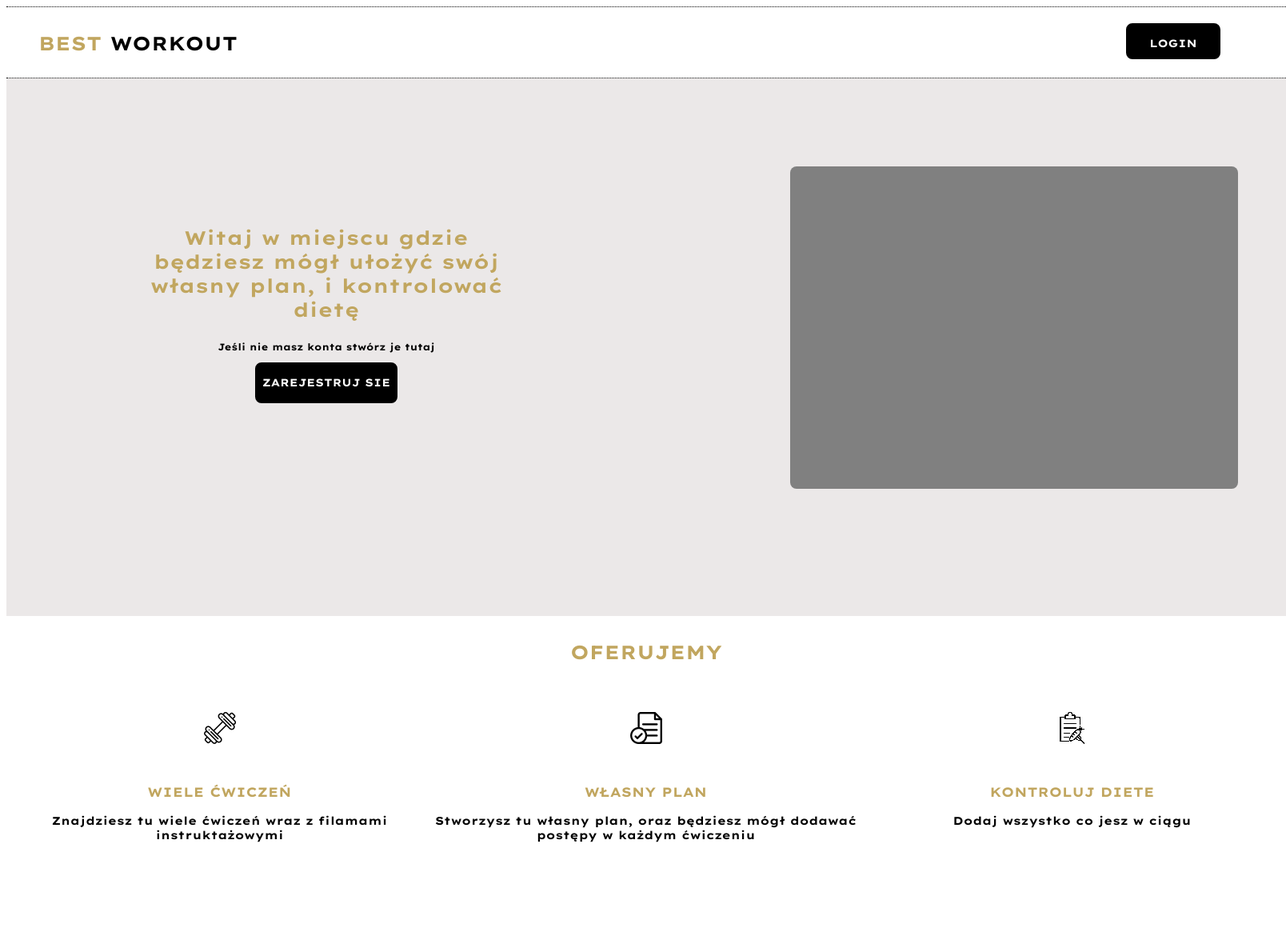
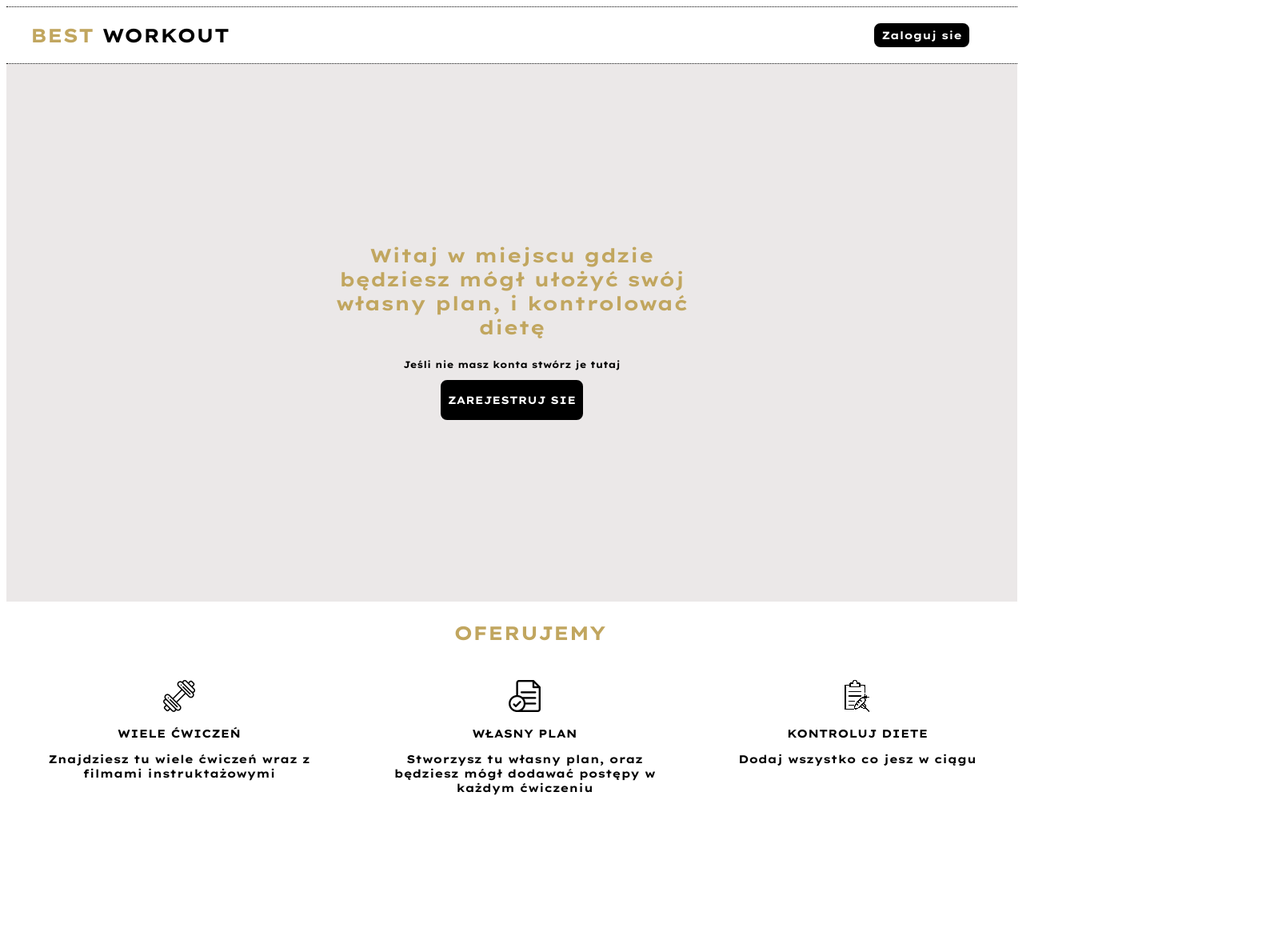
Before and after one commit to M1kkar/workout-app-front, a Vue app: page / in a window 1280 px wide. Shown: the top 1190 px of the page at 80% size, 1608 px wide, since content can reach past the window. Built offline with nearby package versions, Linux system fonts and the light colour scheme.

Commit message:
Rejestracja dalej bez walidacji, poprawione formatki flexbox

```diff
--- a/src/App.vue
+++ b/src/App.vue
@@ -1,5 +1,5 @@
 <template>
-        <router-view/>
+        <router-view></router-view>
 </template>
 
 <script>
--- a/src/components/Dashboard.vue
+++ b/src/components/Dashboard.vue
@@ -1,12 +1,31 @@
 <template>
-  <div>
-    <h2>Strona glowna</h2>
+  <div class="flexbox-containter">
+    <div class="header">
+      <div class="logo">
+        <a v-on:click="changeRoute('/dashboard')"><h2><span style="color: #C1A65F">BEST</span> WORKOUT</h2></a>
+      </div>
+
+    </div>
+    <my-footer></my-footer>
   </div>
 </template>
 
 <script>
+import Footer from "./Footer";
 export default {
-  name: "Dashboard"
+  components:{
+    'my-footer': Footer,
+  },
+  methods:{
+    changeRoute(route) {
+      this.$router.push(route).catch(error => {
+        if(error.name !== "NavigationDuplicated"){
+          throw error;
+        }
+      });
+    },
+  }
+
 }
 </script>
 
--- a/src/components/Footer.vue
+++ b/src/components/Footer.vue
@@ -11,7 +11,6 @@
   height: 64px;
   width: 100%;
   background-color: black;
-
   text-align: center;
 
 
--- a/src/components/HomePage.vue
+++ b/src/components/HomePage.vue
@@ -1,56 +1,73 @@
 <template>
-  <div class="container">
-      <div class="header">
-        <a v-on:click="changeRoute('/')"><h2 class="logo"><span style="color: #C1A65F">BEST</span> WORKOUT</h2></a>
+  <div class="flexbox-container">
+    <div class="header">
+      <div class="logo">
+        <a v-on:click="changeRoute('/')"><h2><span style="color: #C1A65F">BEST</span> WORKOUT</h2></a>
+      </div>
+      <div class="login-button-div">
+        <a v-on:click="changeRoute('/login')"><button class="login-button">Zaloguj sie</button></a>
+      </div>
+    </div>
 
-        <a v-on:click="changeRoute('/login')"><button class="loginButton"> <p>LOGIN</p> </button></a>
+    <div class="basic-inf">
+      <div class="basic-inf-inside">
+        <div class="welcome-text">
+          <p>Witaj w miejscu gdzie będziesz mógł ułożyć swój własny plan, i kontrolować dietę</p>
+        </div>
+        <div class="reg-inf">
+          <p>Jeśli nie masz konta stwórz je tutaj</p>
+          <a v-on:click="changeRoute('/register')"><button class="reg-button"><p>ZAREJESTRUJ SIE</p></button></a>
+        </div>
       </div>
-      <div class="basic-inf">
-         <div class="inf">
-           <p class="welcome-text">Witaj w miejscu gdzie będziesz mógł ułożyć swój własny plan, i kontrolować dietę</p>
-           <p class="reg-inf">Jeśli nie masz konta stwórz je tutaj</p>
-           <a v-on:click="changeRoute('/register')"><button class="reg-button"><p>ZAREJESTRUJ SIE</p></button></a>
-         </div>
-         <div class="graph">
+    </div>
 
-         </div>
+    <div class="inf-header">
+      <p>OFERUJEMY</p>
+    </div>
+    <div class="information">
+
+      <div class="inf1">
+        <div class="img1">
+          <img src="../images/dumbell1.png"/>
+        </div>
+        <div class="text1">
+          <p style="text-align: center ">WIELE ĆWICZEŃ</p>
+          <p style="text-align: center ">Znajdziesz tu wiele ćwiczeń wraz z filmami instruktażowymi</p>
+        </div>
       </div>
-      <div class="information">
-        <div class="of-text">OFERUJEMY</div>
-          <div class="options">
-            <div class="off-option1">
-          <div class="img-opt1">
-            <img src="../images/dumbell1.png"/>
-          </div>
-          <h3>WIELE ĆWICZEŃ</h3>
-            <p>Znajdziesz tu wiele ćwiczeń wraz z filamami instruktażowymi</p>
+      <div class="inf2">
+        <div class="img1">
+          <img src="../images/file1.png"/>
         </div>
-            <div class="off-option2">
-          <div class="img-opt1">
-            <img src="../images/file1.png"/>
-          </div>
-          <h3>WŁASNY PLAN</h3>
-          <p>Stworzysz tu własny plan, oraz będziesz mógł dodawać postępy w każdym ćwiczeniu</p>
+        <div class="text1">
+          <p style="text-align: center ">WŁASNY PLAN</p>
+          <p style="text-align: center ">Stworzysz tu własny plan, oraz będziesz mógł dodawać postępy w każdym ćwiczeniu</p>
         </div>
-            <div class="off-option3">
-          <div class="img-opt1">
-            <img src="../images/diet1.png"/>
-          </div>
-          <h3>KONTROLUJ DIETE</h3>
-          <p>Dodaj wszystko co jesz w ciągu</p>
+      </div>
+
+      <div class="inf3">
+        <div class="img1">
+          <img src="../images/diet1.png"/>
         </div>
-          </div>
-          <div style="clear: both"></div>
+        <div class="text1">
+          <p style="text-align: center ">KONTROLUJ DIETE</p>
+          <p style="text-align: center ">Dodaj wszystko co jesz w ciągu</p>
+        </div>
       </div>
-      <div class="contact">
-          <div class="cont-inf">JEŚLI MASZ JAKIEŚ PYTANIA ODEZWIJ SIĘ</div>
-          <div class="e-mail">example@example.com</div>
+
+    </div>
+
+    <div class="contact">
+      <div class="cont-inf">
+        <p>JEŚLI MASZ JAKIEŚ PYTANIA ODEZWIJ SIĘ</p>
       </div>
-      <my-footer/>
+      <div class="e-mail">
+        <p>example@example.com</p>
+      </div>
+    </div>
+    <my-footer></my-footer>
+  </div>
 
-
-
-  </div>
 </template>
 
 <script>
@@ -73,186 +90,159 @@ export default {
 </script>
 
 <style>
+.flexbox-container {
 
-.container{
-  width: 1600px;
+  max-width: 1600px;
+  display: flex;
+  flex-direction: column;
   margin-right: auto;
   margin-left: auto;
+
 }
 
-.header{
-  width: 100%;
-  height: 88px;
-  background-color: #ffffff;
+.header {
+  background: #ffffff;
+  min-height: 64px;
   border-bottom: 1px dotted black;
   border-top: 1px dotted black;
+  display: flex;
+  flex-direction: row;
+  justify-content: space-between;
 }
-.logo{
-  font-family: lex ;
-  width: 260px;
-  height: 30px;
-  float: left;
-  padding-left: 40px;
-  padding-top: 10px;
+
+.logo {
+  padding-left: 30px;
+  max-width: 250px;
+  font-family: lex;
   cursor: pointer;
 }
 
-.loginButton{
-  font-family: lex;
-  margin-left: 1100px;
-  margin-top: 20px;
-  width: 118px;
-  height: 45px;
-  left: 1600px;
-  top: 29px;
-  background-color: black;
-  border-radius: 8px;
-  transition: all .1s ease-in-out;
-  cursor: pointer;
-  border: solid 3px black;
-
-}
-.loginButton:hover{
-  background-color: #C1A65F;
-  border-color: #000000;
-  transition: all .1s ease-in-out;
+.login-button-div {
+  padding-right: 60px;
+  padding-top: 20px;
 }
 
-
-.loginButton p{
-  color: #FFFFFF;
-
-}
-
-.basic-inf{
-  width: 100% ;
-  height: 672px;
-  background: #EBE8E8;
-  clear: both;
-
-
-}
-.graph{
-  float:left;
-  width: 35%;
-  height: 60%;
-  background-color: gray;
-  margin-left: 340px;
-  margin-top: 110px;
-  border-radius: 8px;
-}
-.inf{
-  float:left;
-  width: 30%;
-  margin-top: 160px;
-  margin-left: 160px;
-  text-align: center;
-
-}
-.welcome-text{
-  font-family: lex;
-  font-size: 24px;
-  color: #C1A65F;
-}
-.reg-inf{
-  font-family: exa;
-  font-size: 12px;
-
-}
-.reg-button{
+.login-button {
   font-family: lex;
   background-color: black;
   border-radius: 8px;
   transition: all .1s ease-in-out;
   cursor: pointer;
   border: solid 3px black;
+  color: white;
+  min-height: 30px;
 }
-.reg-button p{
-  color: #FFFFFF;
-}
-.reg-button:hover{
+
+.login-button:hover {
   background-color: #C1A65F;
   border-color: #000000;
   transition: all .1s ease-in-out;
 }
 
-
-.information{
-  width: 100%;
-  height: 492px;
-  background-color: #FFFFFF;
+.basic-inf {
+  min-height: 672px;
+  background: #EBE8E8;
+  display: flex;
+  justify-content: center;
   text-align: center;
 
 }
 
-.of-text{
-  padding: 30px 0;
+.basic-inf-inside {
+  padding-top: 200px;
+  max-width: 500px;
 
+}
+
+.welcome-text {
+  font-family: lex;
+  font-size: 24px;
+  color: #C1A65F;
+}
+
+.reg-inf {
+  font-family: exa;
+  font-size: 12px;
+}
+
+.reg-button {
+  font-family: lex;
+  background-color: black;
+  border-radius: 8px;
+  transition: all .1s ease-in-out;
+  cursor: pointer;
+  border: solid 3px black;
+  color: white;
+}
+
+.reg-button:hover {
+  background-color: #C1A65F;
+  border-color: #000000;
+  transition: all .1s ease-in-out;
+}
+
+.information {
+  min-height: 372px;
+  background: #FFFFFF;
+  display: flex;
+  justify-content: space-around;
+
+}
+
+.inf-header {
+  font-family: lex;
+  font-size: 24px;
+  color: #C1A65F;
+  align-self: center;
+  padding-left: 45px;
+
+}
+
+.img1 {
+  text-align: center;
+  padding-top: 20px;
+}
+
+.inf1 {
+  font-size: 14px;
+  font-family: lex;
+  max-height: 150px;
+  max-width: 330px;
+}
+
+.inf2 {
+  font-size: 14px;
+  font-family: lex;
+  max-height: 150px;
+  max-width: 330px;
+}
+
+.inf3 {
+  font-size: 14px;
+  font-family: lex;
+  max-height: 150px;
+  max-width: 330px;
+
+}
+
+.contact {
+  background: #EBE8E8;
+  min-height: 672px;
+  display: flex;
+  justify-content: center;
+  text-align: center;
+  flex-direction: column;
+}
+
+.cont-inf {
   font-family: lex;
   color: #C1A65F;
   font-size: 24px;
+}
+
+.e-mail {
+  font-size: 20px;
+  font-family: lex;
 
 }
-.options{
-  width: 1600px;
-  height: 300px;
-  margin-left: auto;
-  margin-right: auto;
-  text-align: center;
-
-
-
-}
-.off-option1{
-  font-size: 14px;
-  font-family: lex;
-  float: left;
-
-  width: 533px;
-
-}
-.off-option2{
-  font-size: 14px;
-  font-family: lex;
-  float: left;
-
-  width: 533px;
-
-}
-.off-option3{
-  font-size: 14px;
-  font-family: lex;
-  float: left;
-
-  width: 533px;
-
-}
-.options h3{
-  color: #C1A65F
-}
-.img-opt1{
-  padding: 30px;
-}
-
-.contact{
-  width: 100%;
-  height: 672px;
-  background-color: #EBE8E8;
-  clear: both;
-  text-align: center;
-
-}
-.cont-inf{
-  font-family: lex;
-  color: #C1A65F;
-  padding-top: 250px;
-  font-size: 24px;
-}
-.e-mail{
-  padding-top: 30px;
-  font-size: 20px;
-  font-family: lex;
-}
-
-
 </style>
--- a/src/components/Login.vue
+++ b/src/components/Login.vue
@@ -1,23 +1,33 @@
 <template>
-<div class="container">
+  <div class="flexbox-container">
     <div class="header">
-    <a v-on:click="changeRoute('/')"><h2 class="logo"><span style="color: #C1A65F">BEST</span> WORKOUT</h2></a>
+      <a v-on:click="changeRoute('/')">
+      <div class="logo">
+        <a ><h2><span style="color: #C1A65F">BEST</span> WORKOUT</h2></a>
+      </div>
+      </a>
+      <div class="login-button-div">
+        <a  v-on:click="changeRoute('/login')"><button class="login-button">Zaloguj sie</button></a>
+      </div>
+    </div>
 
-    <a v-on:click="changeRoute('/login')"><button class="loginButton"> <p>LOGIN</p> </button></a>
-  </div>
     <div class="log-cont">
       <div class="login-form">
         <form>
-        <input v-model="loginForm.email" type="text" placeholder="E-Mail">
-        <input v-model="loginForm.password" type="password" placeholder="Password">
-
-        <input type="submit" value="Zaloguj Się!" v-on:click="login">
-      </form>
+          <div class="input1">
+            <input  v-model="loginForm.email" type="text"  class="login-input" placeholder="E-mail"/>
+          </div>
+          <div class="input2">
+            <input v-model="loginForm.password" type="text" class="login-input" placeholder="Password"/>
           </div>
 
+          <button v-on:click="login" class="log-button" type="button"> Log in </button>
+
+        </form>
+
       </div>
-
-  <my-footer/>
+    </div>
+    <my-footer></my-footer>
   </div>
 </template>
 
@@ -61,49 +71,89 @@ export default {
 
 </script>
 
+
 <style>
+.flexbox-container {
+
+  max-width: 1600px;
+  display: flex;
+  flex-direction: column;
+  margin-right: auto;
+  margin-left: auto;
+
+}
+
+.header {
+  background: #ffffff;
+  min-height: 64px;
+  border-bottom: 1px dotted black;
+  border-top: 1px dotted black;
+  display: flex;
+  flex-direction: row;
+  justify-content: space-between;
+}
+
+.logo {
+  padding-left: 30px;
+  max-width: 250px;
+  font-family: lex;
+  cursor: pointer;
+}
+
+.login-button-div {
+  padding-right: 60px;
+  padding-top: 20px;
+}
+
+.login-button {
+  font-family: lex;
+  background-color: black;
+  border-radius: 8px;
+  transition: all .1s ease-in-out;
+  cursor: pointer;
+  border: solid 3px black;
+  color: white;
+  min-height: 30px;
+}
+
+.login-button:hover {
+  background-color: #C1A65F;
+  border-color: #000000;
+  transition: all .1s ease-in-out;
+}
+
 .log-cont{
   background-color: #EBE8E8;
-  height: 800px;
+  min-height: 672px ;
+  display: flex;
+  justify-content: center;
+}
+.login-form{
+  max-width: 350px;
+  height: 170px;
+  display: flex;
+  flex-direction: column;
+  align-items: center;
   text-align: center;
-}
-
-.login-form{
-  position:absolute;
-
-  width: 300px;
-  height: 140px;
-  top:300px;
-  left:770px;
-  padding:30px;
+  margin: auto;
   background-color: #d9d9d9;
   border-radius: 5px;
   -webkit-box-shadow: 1px 3px 45px -22px rgba(66, 68, 90, 1);
   -moz-box-shadow: 1px 3px 45px -22px rgba(66, 68, 90, 1);
   box-shadow: 1px 3px 45px -22px rgba(66, 68, 90, 1);
+
 }
 
-input[type="text"],
-input[type="password"]{
-  width: 300px;
-  height: 30px;
+.login-input{
+  padding: 10px 60px;
   border: 2px solid #ddd;
   border-radius: 8px;
   text-align: center;
   box-sizing: border-box;
-  padding:10px;
-  margin-top: 15px;
-
 }
-input[type="text"]:focus,
-input[type="password"]:focus{
-    background-color: #efefef;
-}
-
-input[type="submit"]{
+.log-button{
   width: 150px;
   height: 30px;
-  border: 2px solid #ddd;
   background-color: black;
   font-family: lex;
   color: #FFFFFF;
@@ -111,13 +161,18 @@ input[type="submit"]{
   border-radius: 8px;
   cursor: pointer;
   transition: all .1s ease-in-out;
-  margin-top: 15px;
+
 }
-input[type="submit"]:hover{
+
+.log-button:hover{
   background-color: #C1A65F;
   border-color: #000000;
   transition: all .1s ease-in-out;
 }
 
+.input1, .input2 {
+
+  padding: 10px;
+}
 
 </style>
--- a/src/components/Register.vue
+++ b/src/components/Register.vue
@@ -1,25 +1,28 @@
 <template>
-  <div class="container">
+  <div class="flexbox-container">
     <div class="header">
-      <a v-on:click="changeRoute('/')"><h2 class="logo"><span style="color: #C1A65F">BEST</span> WORKOUT</h2></a>
-
-      <a v-on:click="changeRoute('/login')"><button class="loginButton"> <p>LOGIN</p> </button></a>
-    </div>
-    <div class="log-cont">
-      <div class="register-form">
-        <form>
-          <input v-model="registerForm.email" type="text" placeholder="E-Mail">
-          <input v-model="registerForm.password" type="password" placeholder="Password">
-          <input v-model="registerForm.retype" type="password" placeholder="Confirm Password">
-          <input v-model="registerForm.name" type="text" placeholder="Name">
-          <input v-model="registerForm.surname" type="text" placeholder="Surname">
-
-          <input type="submit" value="Stwórz konto" v-on:click="register()">
-        </form>
+      <a v-on:click="changeRoute('/')">
+      <div class="logo">
+        <a ><h2><span style="color: #C1A65F">BEST</span> WORKOUT</h2></a>
       </div>
-
+      </a>
+      <div class="login-button-div">
+        <a v-on:click="changeRoute('/login')"><button class="login-button">Zaloguj sie</button></a>
+      </div>
     </div>
 
+    <div class="reg-cont">
+      <div class="reg-form">
+        <form>
+          <input v-model="registerForm.email" class="inputs" type="text" placeholder="E-Mail">
+          <input v-model="registerForm.password" class="inputs" type="password" placeholder="Password">
+          <input v-model="registerForm.retype" class="inputs" type="password" placeholder="Confirm Password">
+          <input v-model="registerForm.name" class="inputs" type="text" placeholder="Name">
+          <input v-model="registerForm.surname" class="inputs" type="text" placeholder="Surname">
+        </form>
+        <button v-on:click="register" class="register-button" type="button">Stwórz konto</button>
+      </div>
+    </div>
     <my-footer/>
   </div>
 </template>
@@ -58,18 +61,18 @@ export default {
         }
       });
     },
-
+    //TODO zrobić walidację rejestracji puki co działa na wszystko co sie wpisze
     register(){
       axios.post(`${endpoint.url}/register`, this.registerForm, {
         headers: {
           "Content-Type": "application/json"
         }
       })
-      .then((response)=>{
-        if(response.status===200){
-          console.log("i tak nie dziala");
-        }
-      })
+          .then((response)=>{
+            if(response.status===200){
+              this.$router.push("/");
+            }
+          })
     }
   }
 }
@@ -78,47 +81,94 @@ export default {
 </script>
 
 <style>
-.log-cont{
-  background-color: #EBE8E8;
-  height: 800px;
-  text-align: center;
+.flexbox-container {
+
+  max-width: 1600px;
+  display: flex;
+  flex-direction: column;
+  margin-right: auto;
+  margin-left: auto;
+
 }
 
-.register-form{
-  position:absolute;
+.header {
+  background: #ffffff;
+  min-height: 64px;
+  border-bottom: 1px dotted black;
+  border-top: 1px dotted black;
+  display: flex;
+  flex-direction: row;
+  justify-content: space-between;
+}
 
-  width: 300px;
-  height: 270px;
-  top:300px;
-  left:770px;
-  padding:30px;
+.logo {
+  padding-left: 30px;
+  max-width: 250px;
+  font-family: lex;
+  cursor: pointer;
+}
+
+.login-button-div {
+  padding-right: 60px;
+  padding-top: 20px;
+}
+
+.login-button {
+  font-family: lex;
+  background-color: black;
+  border-radius: 8px;
+  transition: all .1s ease-in-out;
+  cursor: pointer;
+  border: solid 3px black;
+  color: white;
+  min-height: 30px;
+}
+
+.login-button:hover {
+  background-color: #C1A65F;
+  border-color: #000000;
+  transition: all .1s ease-in-out;
+}
+
+.reg-cont{
+  min-height: 672px ;
+  display: flex;
+  justify-content: center;
+  background-color: #EBE8E8;
+}
+
+.reg-form {
+  padding: 20px;
+  max-width: 350px;
+  min-height: 250px;
+  display: flex;
+  flex-direction: column;
+  align-items: center;
+  text-align: center;
+  margin: auto;
   background-color: #d9d9d9;
   border-radius: 5px;
   -webkit-box-shadow: 1px 3px 45px -22px rgba(66, 68, 90, 1);
   -moz-box-shadow: 1px 3px 45px -22px rgba(66, 68, 90, 1);
   box-shadow: 1px 3px 45px -22px rgba(66, 68, 90, 1);
+
+}
+.reg-form form{
+  padding: 10px;
 }
 
-input[type="text"],
-input[type="password"]{
-  width: 300px;
-  height: 30px;
+.inputs {
+  padding: 10px 60px;
   border: 2px solid #ddd;
   border-radius: 8px;
   text-align: center;
   box-sizing: border-box;
-}
-input[type="text"]:focus,
-input[type="password"]:focus{
-  -webkit-box-shadow: 1px 3px 45px -22px rgba(66, 68, 90, 1);
-  -moz-box-shadow: 1px 3px 45px -22px rgba(66, 68, 90, 1);
-  box-shadow: 1px 3px 45px -22px rgba(66, 68, 90, 1);
+
 }
 
-input[type="submit"]{
+.register-button{
   width: 150px;
   height: 30px;
-  border: 2px solid #ddd;
   background-color: black;
   font-family: lex;
   color: #FFFFFF;
@@ -126,12 +176,14 @@ input[type="submit"]{
   border-radius: 8px;
   cursor: pointer;
   transition: all .1s ease-in-out;
+
+
 }
-input[type="submit"]:hover{
+
+.register-button:hover{
   background-color: #C1A65F;
   border-color: #000000;
   transition: all .1s ease-in-out;
 }
 
-
 </style>
```
Lines whose indentation alone changed are shown as unchanged.
